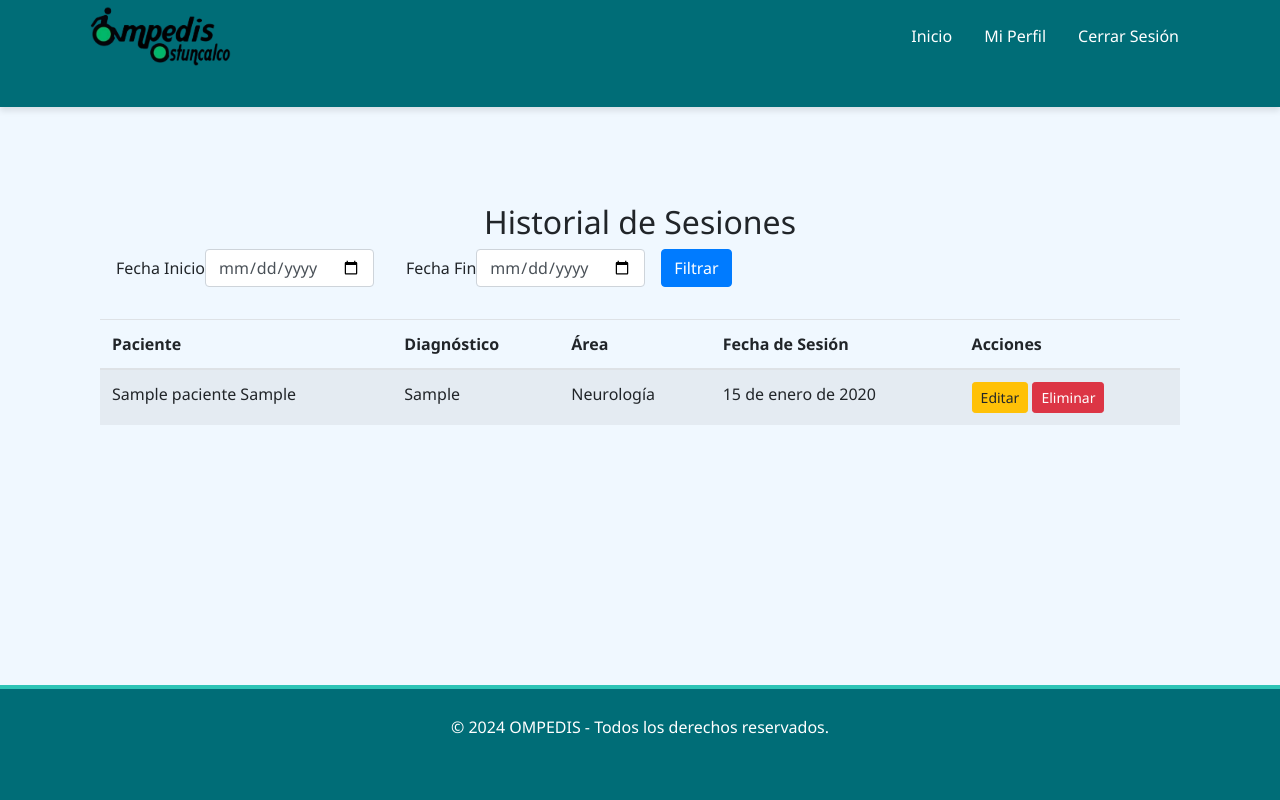
After one commit to lcayaxp/OMPEDIS, a Django app: page /reportes/historial-sesiones/ in a window 1280 px wide. The commit adds this page. Run offline with Django 5.2, Linux system fonts and the light colour scheme; a user stored in the database is signed in; tables that the repository leaves empty hold one stand-in row (values such as "Sample post"); some libraries are stand-ins or nearby versions.

Commit message:
opciones de editar o eliminar sesiones de terapia

```diff
--- /dev/null
+++ b/ompedis_project/reportes/templates/reportes/historial_sesiones.html
@@ -0,0 +1,42 @@
+{% extends 'base.html' %}
+{% block content %}
+<div class="container mt-5">
+    <h2 class="text-center">Historial de Sesiones</h2>
+    <form method="get" class="form-inline mb-4">
+        <div class="form-group mx-sm-3 mb-2">
+            <label for="fecha_inicio">Fecha Inicio</label>
+            <input type="date" class="form-control" id="fecha_inicio" name="fecha_inicio" value="{{ fecha_inicio }}">
+        </div>
+        <div class="form-group mx-sm-3 mb-2">
+            <label for="fecha_fin">Fecha Fin</label>
+            <input type="date" class="form-control" id="fecha_fin" name="fecha_fin" value="{{ fecha_fin }}">
+        </div>
+        <button type="submit" class="btn btn-primary mb-2">Filtrar</button>
+    </form>
+    <table class="table table-striped mt-4">
+        <thead>
+            <tr>
+                <th>Paciente</th>
+                <th>Diagnóstico</th>
+                <th>Área</th>
+                <th>Fecha de Sesión</th>
+                <th>Acciones</th>
+            </tr>
+        </thead>
+        <tbody>
+            {% for sesion in sesiones %}
+            <tr>
+                <td>{{ sesion.paciente }}</td>
+                <td>{{ sesion.diagnostico }}</td>
+                <td>{{ sesion.area }}</td>
+                <td>{{ sesion.fecha_sesion }}</td>
+                <td>
+                    <a href="{% url 'editar_sesion' sesion.pk %}" class="btn btn-warning btn-sm">Editar</a>
+                    <a href="{% url 'eliminar_sesion' sesion.pk %}" class="btn btn-danger btn-sm">Eliminar</a>
+                </td>
+            </tr>
+            {% endfor %}
+        </tbody>
+    </table>
+</div>
+{% endblock %}
--- a/ompedis_project/reportes/urls.py
+++ b/ompedis_project/reportes/urls.py
@@ -1,6 +1,6 @@
 from django.urls import path
 from .views import registrar_sesion_view, ver_estadisticas_view, ver_listado_sesiones_view
-from .views import generar_reporte_view, exportar_excel_view
+from .views import generar_reporte_view, exportar_excel_view, historial_sesiones_view, SesionTerapiaUpdateView, SesionTerapiaDeleteView
 
 urlpatterns = [
     path('registrar-sesion/', registrar_sesion_view, name='registrar_sesion'),
@@ -8,6 +8,7 @@ urlpatterns = [
     path('estadisticas/listado-sesiones/', ver_listado_sesiones_view, name='listado_sesiones'),
     path('reportes/generar/', generar_reporte_view, name='generar_reporte'),
     path('exportar-excel/', exportar_excel_view, name='exportar_excel'),
-
-
+    path('historial-sesiones/', historial_sesiones_view, name='historial_sesiones'),
+    path('editar-sesion/<int:pk>/', SesionTerapiaUpdateView.as_view(), name='editar_sesion'),
+    path('eliminar-sesion/<int:pk>/', SesionTerapiaDeleteView.as_view(), name='eliminar_sesion'),
 ]
--- a/ompedis_project/reportes/views.py
+++ b/ompedis_project/reportes/views.py
@@ -1,6 +1,6 @@
-from django.shortcuts import render, redirect
+from django.shortcuts import render, redirect, get_object_or_404
 from django.contrib.auth.decorators import login_required
-from django.urls import reverse
+from django.urls import reverse, reverse_lazy
 from django.http import HttpResponse, JsonResponse, FileResponse
 from django.db.models import Count, Func
 from django.db import models
@@ -9,6 +9,7 @@ from io import BytesIO
 from base64 import b64decode
 import json
 import logging  # Para depuración y registro
+from django.views.generic.edit import UpdateView, DeleteView
 
 from .models import SesionTerapia
 from .forms import SesionTerapiaForm, ReporteGeneracionForm
@@ -213,9 +214,22 @@ def generar_reporte_view(request):
     return render(request, 'reportes/generar_reporte.html', {'form': form})
 
 def exportar_excel_view(request):
+
+
     # Obtener parámetros de filtro
     fecha_inicio = request.GET.get('fecha_inicio')
     fecha_fin = request.GET.get('fecha_fin')
+
+        # Convertir fechas a objetos de fecha si están presentes
+    try:
+        if fecha_inicio:
+            fecha_inicio = datetime.strptime(fecha_inicio, '%Y-%m-%d').date()
+        if fecha_fin:
+            fecha_fin = datetime.strptime(fecha_fin, '%Y-%m-%d').date()
+    except ValueError:
+        fecha_inicio = None
+        fecha_fin = None
+
 
     # Filtrar sesiones de terapia con los parámetros de fecha
     sesiones = SesionTerapia.objects.all()
@@ -392,3 +406,33 @@ def exportar_excel_view(request):
     buffer.seek(0)
 
     return FileResponse(buffer, as_attachment=True, filename='reporte_sesiones_ompedis.xlsx')
+
+@login_required
+def historial_sesiones_view(request):
+    sesiones = SesionTerapia.objects.all()
+
+    fecha_inicio = request.GET.get('fecha_inicio')
+    fecha_fin = request.GET.get('fecha_fin')
+
+    if fecha_inicio:
+        sesiones = sesiones.filter(fecha_sesion__gte=fecha_inicio)
+    if fecha_fin:
+        sesiones = sesiones.filter(fecha_sesion__lte=fecha_fin)
+
+    context = {
+        'sesiones': sesiones,
+        'fecha_inicio': fecha_inicio,
+        'fecha_fin': fecha_fin,
+    }
+    return render(request, 'reportes/historial_sesiones.html', context)
+
+class SesionTerapiaUpdateView(UpdateView):
+    model = SesionTerapia
+    form_class = SesionTerapiaForm
+    template_name = 'reportes/editar_sesion.html'
+    success_url = reverse_lazy('historial_sesiones')
+
+class SesionTerapiaDeleteView(DeleteView):
+    model = SesionTerapia
+    template_name = 'reportes/eliminar_sesion.html'
+    success_url = reverse_lazy('historial_sesiones')
```
Also changed, not shown: ompedis_project/reportes/templates/reportes/editar_sesion.html (added, +12 -0 lines), ompedis_project/reportes/templates/reportes/eliminar_sesion.html (added, +12 -0 lines), ompedis_project/usuarios/templates/usuarios/dashboard.html (+21 -4 lines).
